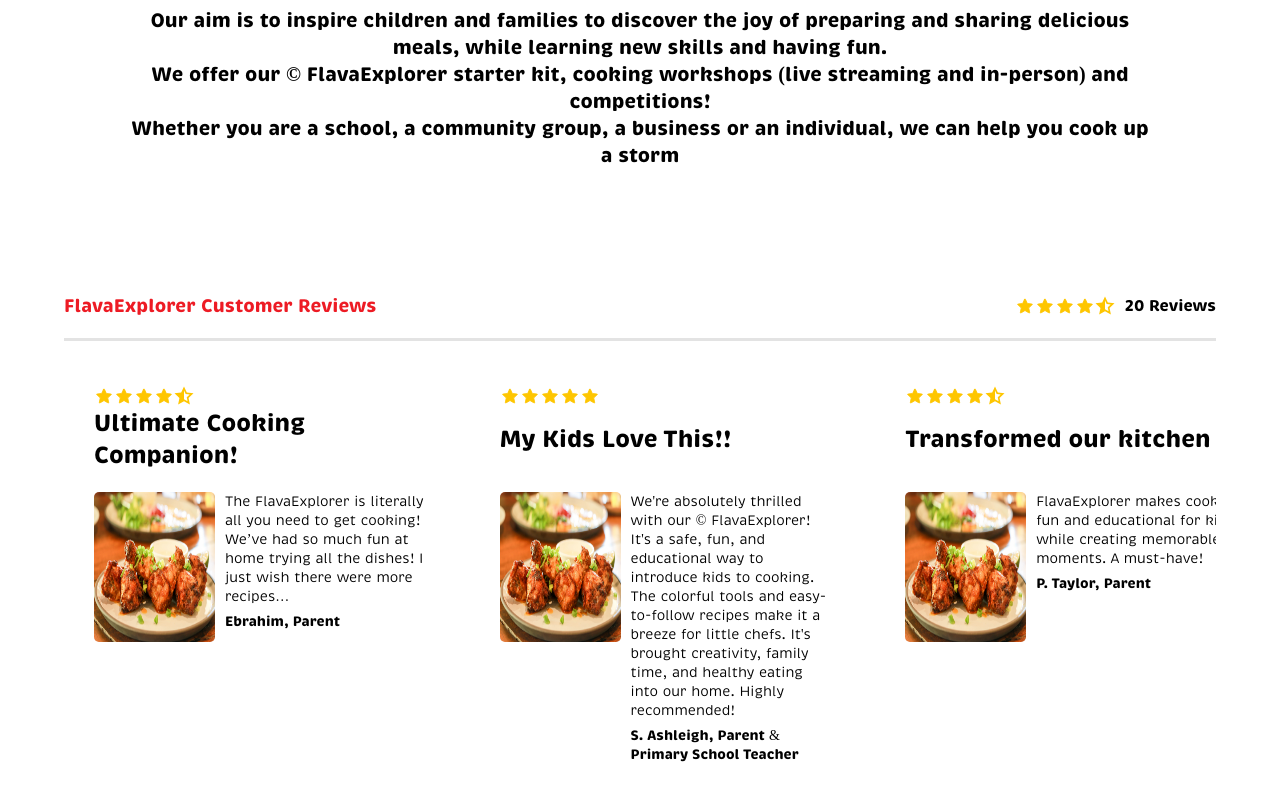
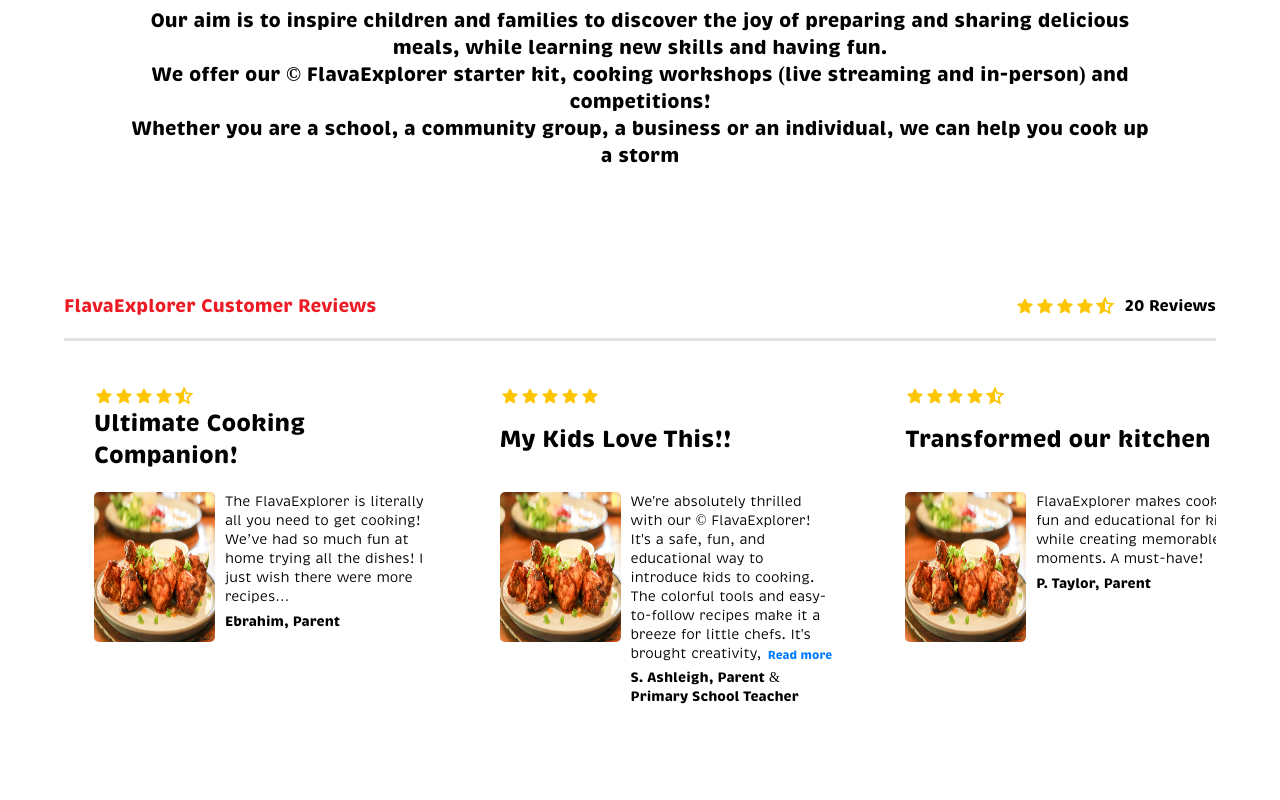
Before and after one commit to awaghat99/SimplyLearn2Cook, a React (Create React App) app: page / in a window 1280 px wide. Shown: the part 1067-1867 px from the top of the page. Built offline with nearby package versions, Linux system fonts and the light colour scheme.

Commit message:
review mobile respnsive

```diff
--- a/src/components/Reviews/ReviewCard/ReviewCard.css
+++ b/src/components/Reviews/ReviewCard/ReviewCard.css
@@ -23,6 +23,10 @@
   border-radius: 5px;
 }
 
+.review-text {
+  position: relative;
+}
+
 .review-text p {
   text-align: left;
   padding: 0 10px;
@@ -33,4 +37,35 @@
 .review-text p:nth-child(1) {
   font-family: "Brevia-Regular";
   margin-bottom: 6px;
+  max-height: 170px;
+  overflow: hidden;
+  position: relative;
 }
+
+.review-text.expanded p {
+  max-height: none;
+}
+
+.read-more {
+  cursor: pointer;
+  color: #007bff;
+  position: absolute;
+  bottom: 40px;
+  background-color: #ffffff;
+  right: 10px;
+  padding: 3px;
+  border-radius: 3px;
+  font-size: 12px;
+}
+
+@media (max-width: 1000px) {
+  .review-card {
+    min-width: 50%;
+  }
+}
+
+@media (max-width: 725px) {
+  .review-card {
+    min-width: 95%;
+  }
+}
--- a/src/components/Reviews/ReviewCard/ReviewCard.js
+++ b/src/components/Reviews/ReviewCard/ReviewCard.js
@@ -1,9 +1,15 @@
-import React from "react";
+import React, { useState } from "react";
 import "./ReviewCard.css";
 import Star from "../Star/Star";
 import placeholder from "../../../images/cook-about-image.jpg";
 
 const ReviewCard = (props) => {
+  const [isExpanded, setIsExpanded] = useState(false);
+
+  const toggleReadMore = () => {
+    setIsExpanded(!isExpanded);
+  };
+
   return (
     <div className="review-card">
       <div>
@@ -12,8 +18,13 @@
       <h2>{props.heading}</h2>
       <div className="img-and-review">
         <img src={placeholder} alt="placeholder" />
-        <div className="review-text">
+        <div className={`review-text ${isExpanded ? "expanded" : ""}`}>
           <p>{props.review}</p>
+          {props.review.length > 175 && (
+            <span className="read-more" onClick={toggleReadMore}>
+              {isExpanded ? "Read less" : "Read more"}
+            </span>
+          )}
           <p>{props.reviewer}</p>
         </div>
       </div>
--- a/src/components/Reviews/Reviews/Reviews.css
+++ b/src/components/Reviews/Reviews/Reviews.css
@@ -1,6 +1,6 @@
 .review {
   width: 90%;
-  margin: 0 auto 150px;
+  margin: 0 auto 50px;
 }
 
 .review-title {
```
